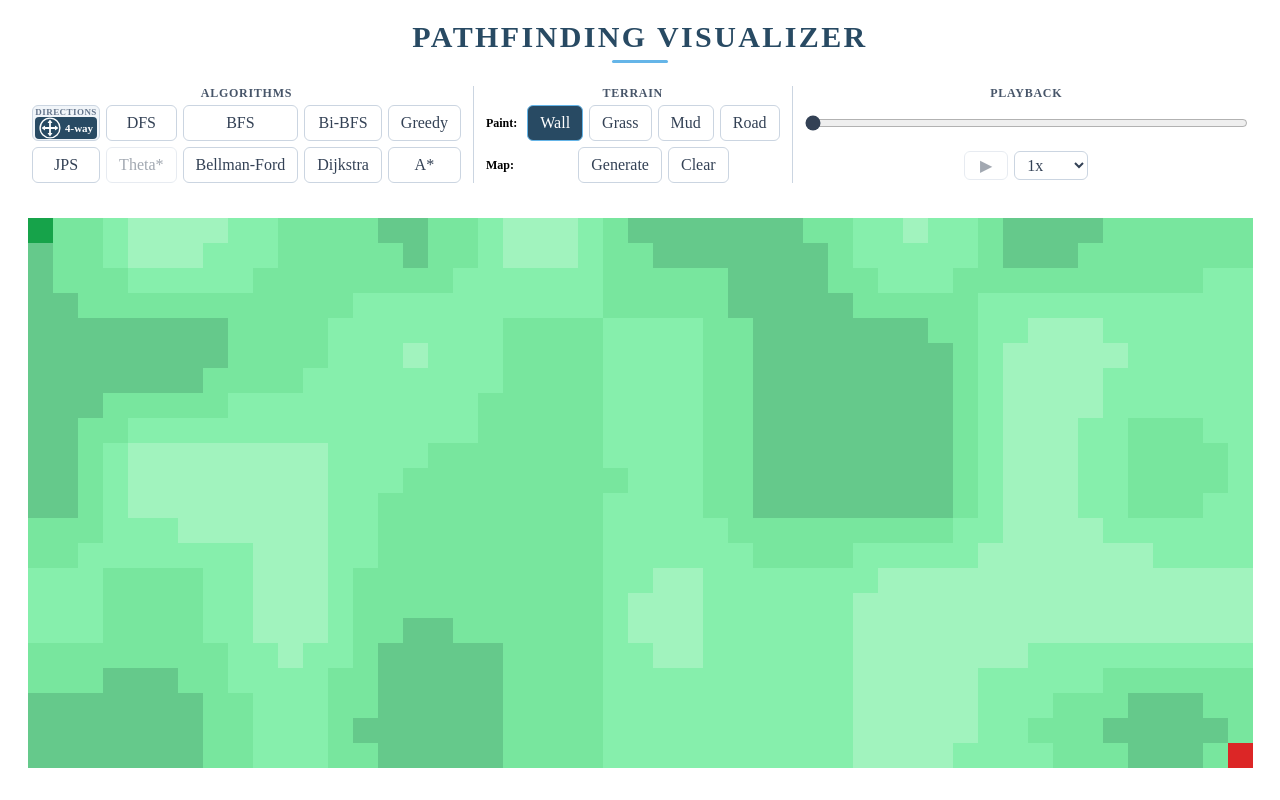
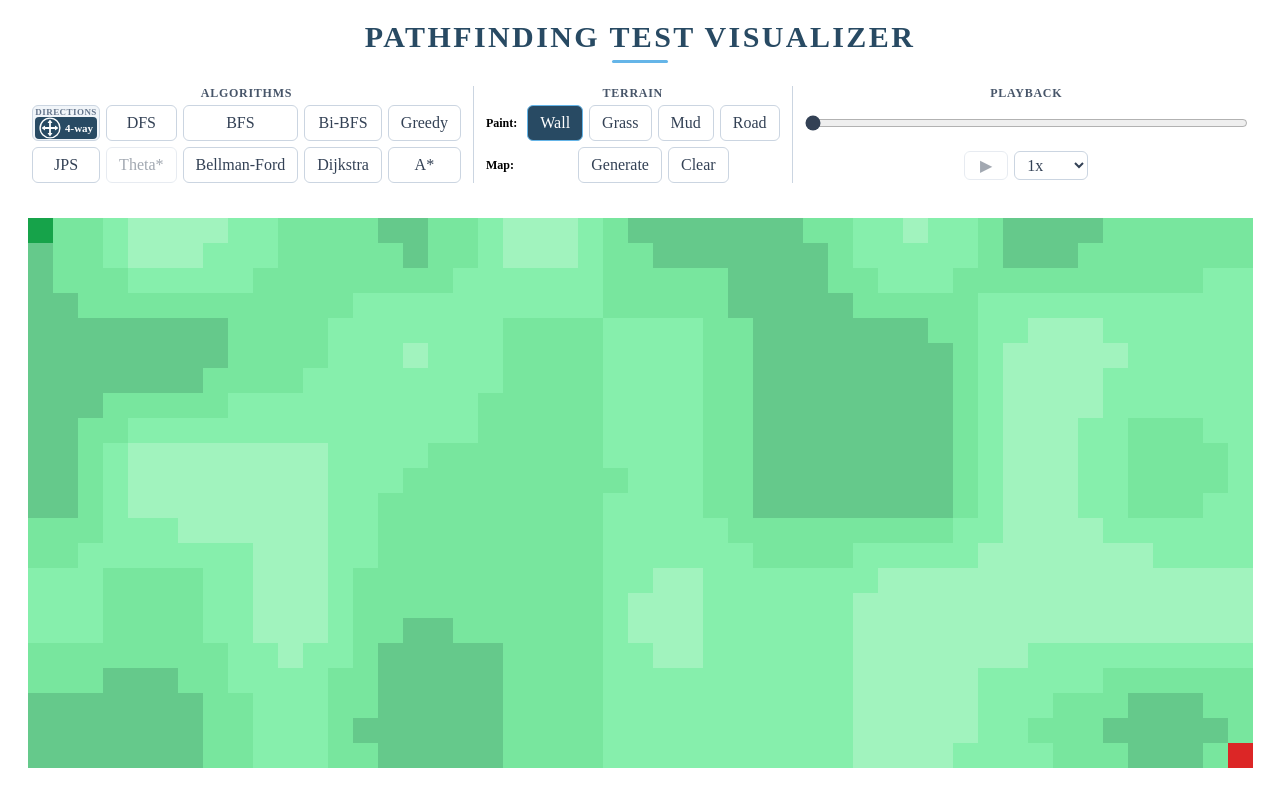
Before and after one commit to chrisp-bacon2024/pathfinding-visualizer, a website with bundled scripts: page index.html in a window 1280 px wide. Built offline with nearby package versions, Linux system fonts and the light colour scheme.

Commit message:
TEST: temporary title change to verify portfolio auto-update

```diff
--- a/index.html
+++ b/index.html
@@ -12,7 +12,7 @@
     <body>
         <div class="app">
             <header class="pageHeader">
-                <h1 class="pageTitle">Pathfinding Visualizer</h1>
+                <h1 class="pageTitle">Pathfinding TEST Visualizer</h1>
             </header>
 
             <div class="toolbar">
```
